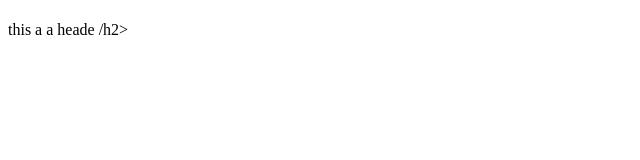
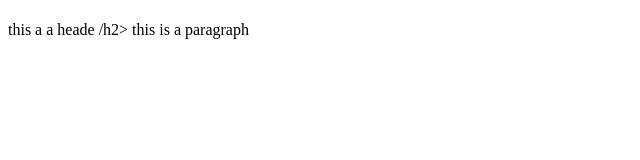
Before and after one commit to Krishnasambari/github, a plain HTML site: page index.html in a window 1280 px wide. Shown: the whole page, without its empty margins (0-640 px from the left). Drawn offline with Linux system fonts and the light colour scheme.

Commit message:
changes done on html with paragraph

```diff
--- a/index.html
+++ b/index.html
@@ -8,5 +8,6 @@
 </head>
 <body>
     <h1></h1> this a a heade /h2></h1>
+    <p1> this is a paragraph </p1>
 </body>
 </html>
```
